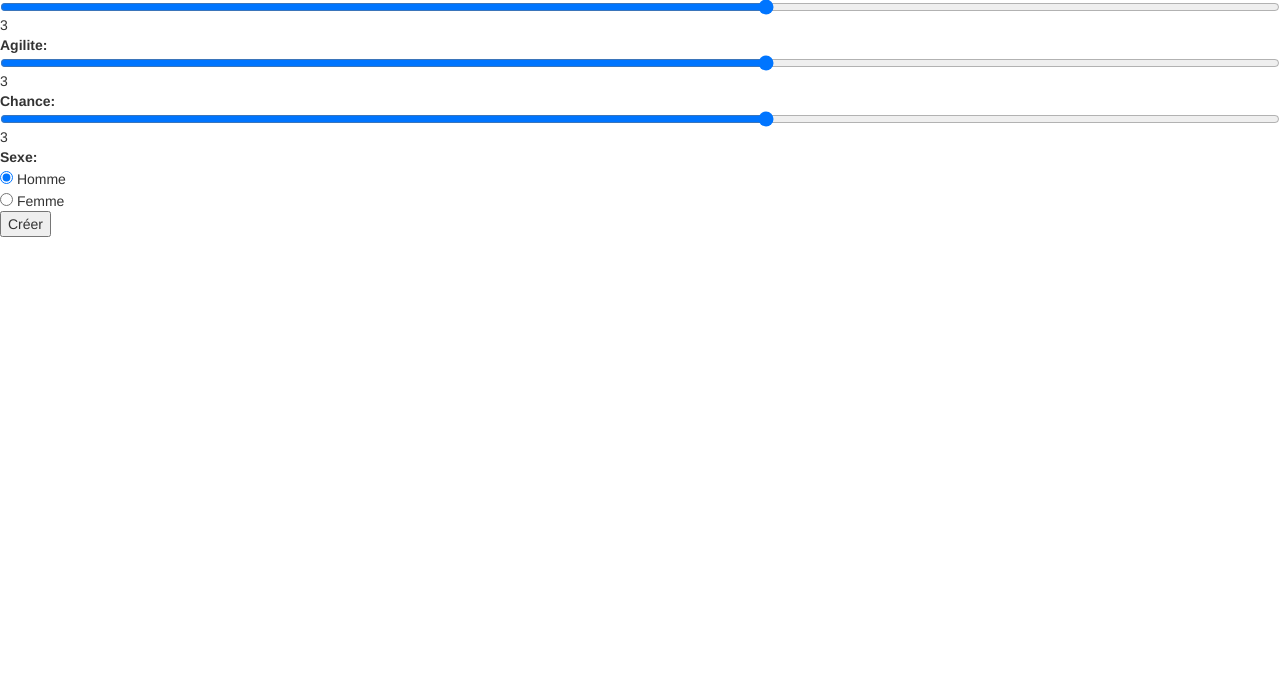
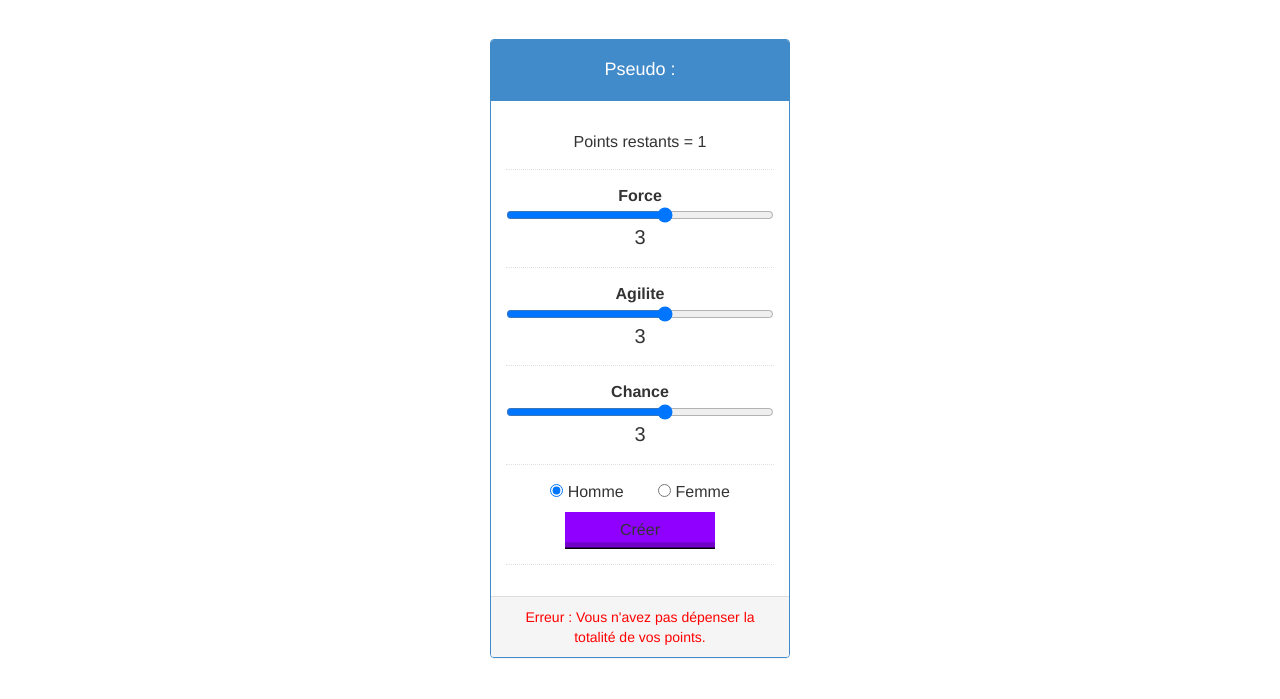
Before and after one commit to JordanPr/RPG-Git, a PHP site: page /create-hero.php in a window 1280 px wide. Shown: the part 101-800 px from the top of the page. Run offline with PHP 8.4, Linux system fonts and the light colour scheme; a user stored in the database is signed in; data comes from the database, SQL or seed files in the repository.

Commit message:
Create-Hero
Correction de create-hero de façon à le rendre plus jolie : css

```diff
--- a/connexion.php
+++ b/connexion.php
@@ -7,8 +7,8 @@
         <link rel="stylesheet" type="text/css" href="style/header.css">
         <link rel="stylesheet" type="text/css" href="style/bootstrap.css">
         <script src="./script/jquery-2.1.4.min.js"></script>
+        <script src="./plugins/bootstrap.js"></script>
         <script src="./script/custom.js"></script>
-        <script src="./plugins/bootstrap.js"></script>
         <meta http-equiv="Content-Type" content="text/html; charset=UTF-8"/>
     </head>
         <body>
--- a/create-hero.php
+++ b/create-hero.php
@@ -3,8 +3,14 @@
         <script src="./script/jquery-2.1.4.min.js"></script>
         <script src="./script/custom.js"></script>
         <script src="./plugins/bootstrap.js"></script>
+
         <link rel="stylesheet" type="text/css" href="style/header.css">
         <link rel="stylesheet" type="text/css" href="style/bootstrap.css">
+
+        <link rel="stylesheet" type="text/css" href="style/create-hero.css">
+        <link rel="stylesheet" type="text/css" href="style/style.css">
+
+        <meta http-equiv="Content-Type" content="text/html; charset=UTF-8"/>
     </head>
         <body>
             <?php
@@ -12,6 +18,16 @@
 
             include("db_config.php");
 
+            if(!isset($_SESSION['pseudo']))
+            {
+            ?>
+                <div>
+
+                <b>Vous devez vous connecter pour acceder à cette page</b></br>
+
+            <?php
+                //test pour savoir si il a deja créer un personnage à faire
+            } else {
                 $conn = mysqli_connect("$DB_host","$DB_login","$DB_pass","$DB_name") or die("Error " . mysqli_error($conn));
 
                 $pseudo = $_SESSION['pseudo'];
@@ -22,55 +38,57 @@
 
                 if($row > 0){
                     ?>
-                <SCRIPT LANGUAGE="JavaScript"> document.location.href="index.php?error=1"</SCRIPT>
+                    <SCRIPT LANGUAGE="JavaScript"> document.location.href="index.php?error=1";</SCRIPT>
                     <?php
                 }
+            ?>
+                <div id="createheroZone">
+                    <div class="panel panel-primary">
+                        <div class="panel-heading">
+                            <h4>Pseudo : <?php echo($_SESSION['pseudo'])?></h4>
+                        </div>
 
-            if(!isset($_SESSION['pseudo']))
-            {
-            ?>
+                        <div class="panel-body">
+                            <div id="pointRestant" class="carract">
+                            </div>
 
-                <b>Vous devez vous connecter pour acceder à cette page</b></br>
-
-            <?php
-                //test pour savoir si il a deja créer un personnage à faire
-                }else{
-            ?>
-            <b>CREER UN PERSONNAGE</b>
-            </br>
-                <div>
-                    <b>PSEUDO <?php echo($_SESSION['pseudo'])?></b>
-                </div>
-            </br>
-                <div id = "caracteristique">
-                    <span id="pointRestant"></span></br>
-                        <b>Force:</b></br>
+                            <div id="force" class="carract">
+                                <strong>Force</strong>
                                 <input type="range" id="slider1" min="0" max="5" step="1" onchange="OnSliderChanged (this)" />
                                 <span id="slider1Value" class="sliderValue"></span>
-                        </br>
-                        <b>Agilite:</b></br>
+                            </div>
+
+                            <div id="agilite" class="carract">
+                                <strong>Agilite</strong>
                                 <input type="range" id="slider2" min="0" max="5" step="1" onchange="OnSliderChanged (this)" />
                                 <span id="slider2Value" class="sliderValue"></span>
-                        </br>
-                        <b>Chance:</b></br>
+                            </div>
+
+                            <div id="chance" class="carract">
+                                <strong>Chance</strong>
                                 <input type="range" id="slider3" min="0" max="5" step="1" onchange="OnSliderChanged (this)" />
                                 <span id="slider3Value" class="sliderValue"></span>
-                        </br>
-                        <b>Sexe:</b></br>
+                            </div>
 
-                        <form id="createHero" action="createhero.php" method="post">
-                            <INPUT type="radio" name="sexe" value="0" checked> Homme</br>
-                            <INPUT type="radio" name="sexe" value="1"> Femme</br>
+                             <form id="createHero" action="createhero.php" method="post" class="carract">
+                                <input id="radio1" type="radio" name="sexe" value="0" checked/> Homme
+                                <input id="radio2" type="radio" name="sexe" value="1"/> Femme
 
                                 <input type="hidden" name="force" value="" />
                                 <input type="hidden" name="agilite" value="" />
                                 <input type="hidden" name="chance" value="" />
                                 <input type="hidden" name="point" value="" />
 
-                            <button type="submit">Créer</button>
+                                <input type="submit" value="Créer" class="btn" id="btnCreate">
                             </form>
+                        </div>
 
+                        <div class="panel-footer" id="description">
+                            Veuillez créer votre personnage.
                         </div>
+                    </div>
+            </br>
+                </div><!-- End of createheroZone -->
 
                 <script>
                     var pointAdd;
@@ -95,7 +113,15 @@
 
                         ptnRest.innerHTML = "Points restants = " + (point - pointAdd);
 
-                        (pointAdd != point)?locked = true:locked = false;
+                        if (pointAdd != point) {
+                            locked = true;
+                            $("#description").text("Erreur : Vous n'avez pas dépenser la totalité de vos points.")
+                                             .css("color","red");
+                        } else {
+                            locked = false;
+                            $("#description").text("Valide, vous pouvez désormais créer votre personnage !")
+                                             .css("color","#04B404");
+                        }
 
                         document.getElementById('createHero').force.value = parseInt(slider1.value) ;
                         document.getElementById('createHero').agilite.value = parseInt(slider2.value);
--- a/create-object.php
+++ b/create-object.php
@@ -7,8 +7,8 @@
         <meta http-equiv="Content-Type" content="text/html; charset=UTF-8"/>
 
         <script src="./script/jquery-2.1.4.min.js"></script>
+        <script src="./plugins/bootstrap.js"></script>
         <script src="./script/custom.js"></script>
-        <script src="./plugins/bootstrap.js"></script>
     </head>
         <body>
             <?php include(dirname(__FILE__)."/header.php");
--- a/createhero.php
+++ b/createhero.php
@@ -16,7 +16,7 @@
         $sexe       = intval($_POST['sexe']);
 
         //vérification si le nombre de point correspond
-        if($point > 10 ){
+        if($point != 10 ){
             header('Location: create-hero.php?error=1');
             exit;
         }
--- a/inscription.php
+++ b/inscription.php
@@ -23,7 +23,7 @@
                     <input type="text" name="pseudo" placeholder="Pseudo" class="textBox" id="textBoxLogin">
                     <input type="password" name="mdp" placeholder="Mot de passe" class="textBox" id="textBoxPassword">
                     <input type="password" name="mdpverif" placeholder="Confirmer le mot de passe" class="textBox" id="textBoxPassword">
-                    <input type="text" name="email" placeholder="exemple@gmail.com" class="textBox" id="textBoxMail">
+                    <input type="email" name="email" placeholder="exemple@gmail.com" class="textBox" id="textBoxMail">
                     <input type="submit" value="Inscription" class="btn">
                     <div id="description"></div>
                 </div>
--- a/script/custom.js
+++ b/script/custom.js
@@ -7,7 +7,6 @@
             //ADD REMOVE PADDING CLASS ON SCROLL
             $(window).scroll(function () {
                 if ($(".navbar").offset().top >50) {
-                    console.log("Hello");
                     $(".navbar-fixed-top").addClass("navbar-pad-original");
                 } else {
                     $(".navbar-fixed-top").removeClass("navbar-pad-original");
--- /dev/null
+++ b/style/create-hero.css
@@ -0,0 +1,38 @@
+/**
+ * Css de la page de connexion
+ */
+
+#createheroZone {
+    margin: 140 auto;
+    height: 140px;
+    width: 300px;
+    text-align: center;
+}
+
+#description {
+	color: blue;
+    font-size: 1em;
+    text-align: center;
+}
+
+#btnCreate {
+    margin-left: 0%;
+}
+
+#radio1 {
+    margin-left: 0px;
+}
+
+#radio2 {
+    margin-left: 30px;
+}
+
+.carract {
+    padding: 15px 0px;
+    font-size: 16px;
+    border-bottom: 1px dotted #e1e1e1;
+}
+
+.sliderValue {
+    font-size: 20px;
+}
```
Lines whose indentation alone changed are shown as unchanged.
